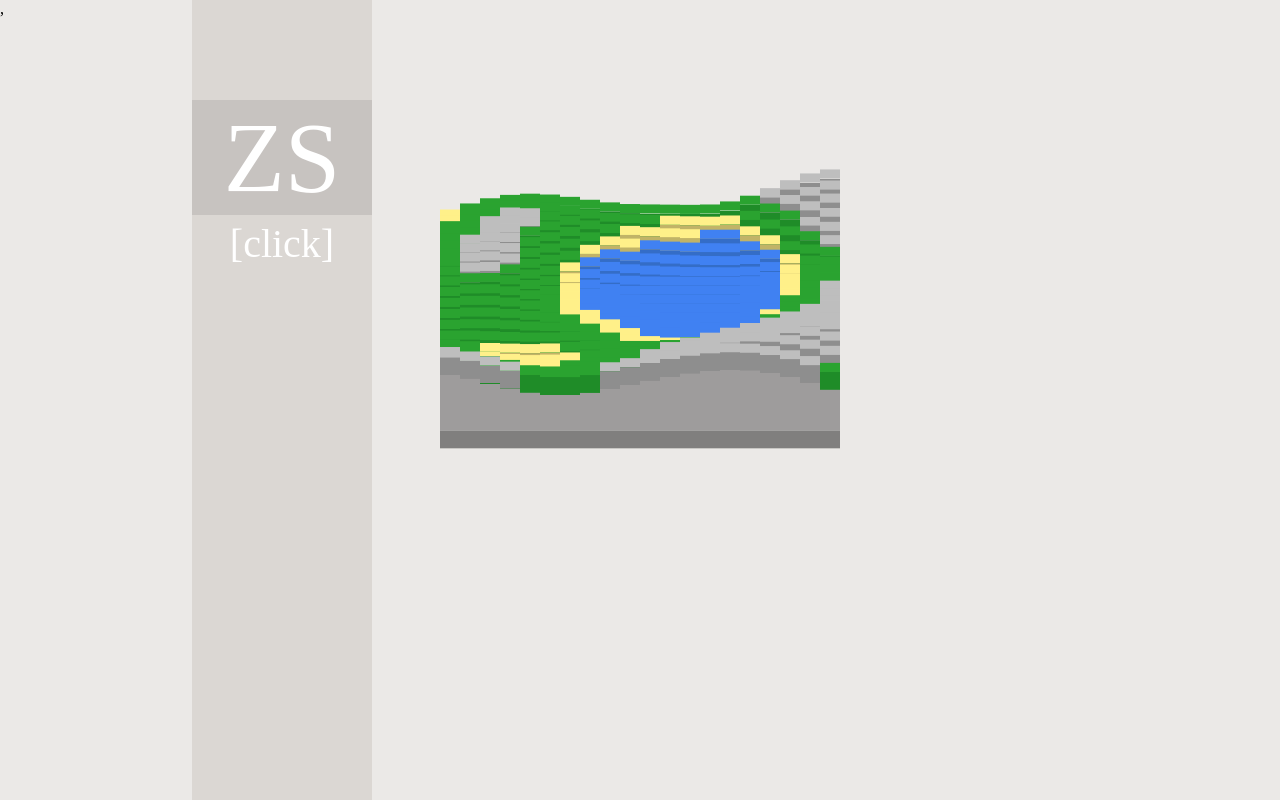
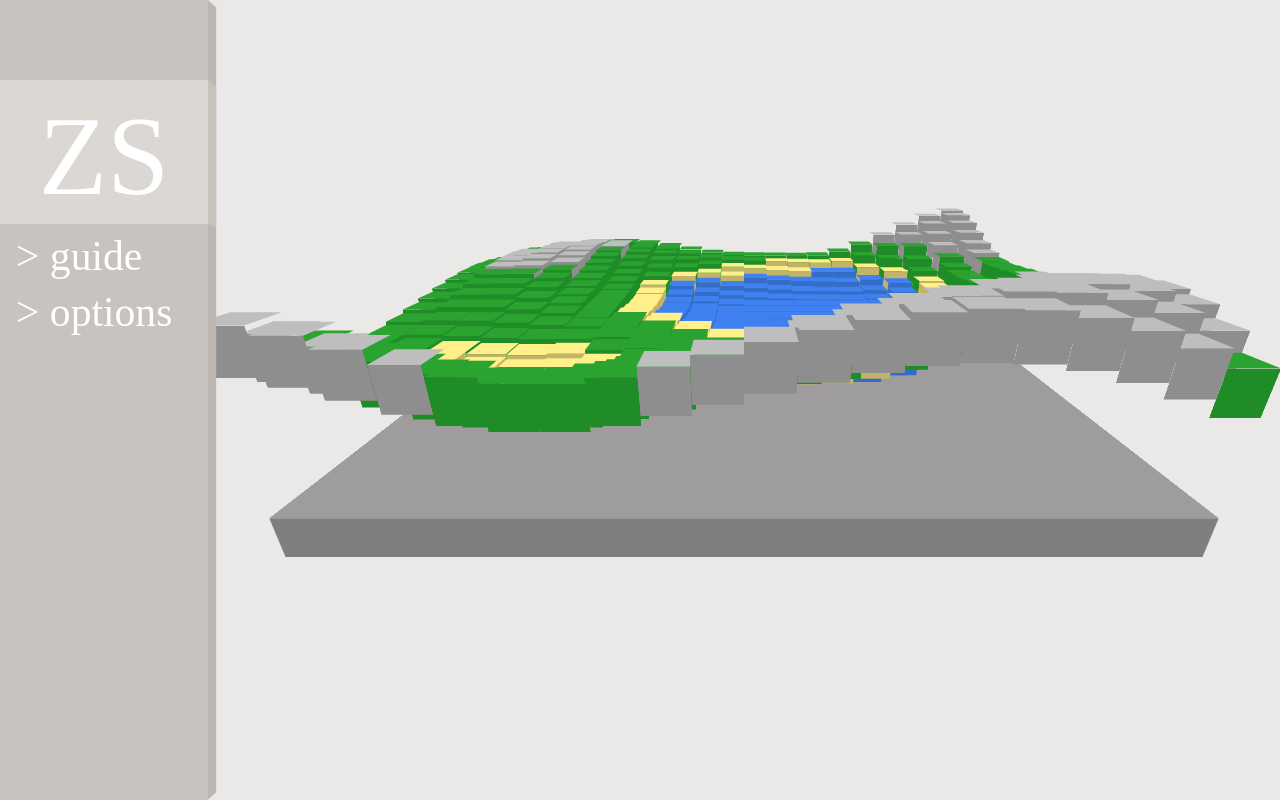
Before and after one commit to rhofvendahl/zenscape-react, a React (Create React App) app: page / in a window 1280 px wide. Built offline with nearby package versions, Linux system fonts and the light colour scheme; a web font is replaced by a local one.

Commit message:
create 3d sidebar

```diff
--- /dev/null
+++ b/src/App.js
@@ -0,0 +1,14 @@
+import React, { useEffect, useState, useRef, useCallback } from "react";
+import Controls from "./Controls";
+import ScapeManager from "./ScapeManager";
+
+const App = () => {
+    return (
+        <div className="app">
+            <Controls />
+            <ScapeManager />
+        </div>
+    );
+};
+
+export default App;
--- a/src/Background.js
+++ /dev/null
@@ -1,11 +0,0 @@
-// Renders background.
-const Background = () => {
-  return (
-    <div className="stripe">
-      <div className="logo">ZS</div>
-      <div className="guide">[click]</div>
-    </div>
-  );
-};
-
-export default Background;
--- /dev/null
+++ b/src/Controls.js
@@ -0,0 +1,18 @@
+// Renders background.
+const Controls = () => {
+  return (
+    <div className="sidebar">
+      <div className="logo">
+        ZS
+        <div className="logo-side-wrapper"><div className="logo-side" /></div>
+      </div>
+      <div className="menu">
+        <div className="guide-text">> guide</div>
+        <div className="options-text">> options</div>
+      </div>
+      <div className="sidebar-side-wrapper"><div className="sidebar-side" /></div>
+    </div>
+  );
+};
+
+export default Controls;
--- a/src/Scape.js
+++ b/src/Scape.js
@@ -82,6 +82,7 @@ const Scape = ({scapeMap, cellSize, handleClick}) => {
         marginLeft: (-scapeMap.length * cellSize / 2) + "px",
         marginTop: (-scapeMap[0].length * cellSize / 2) + "px",
         transform: "rotateX(-27deg)",
+        top: "55%",
       }}
     >
       {cells}
--- a/src/ScapeManager.js
+++ b/src/ScapeManager.js
@@ -1,5 +1,6 @@
 import React, { useEffect, useState, useRef, useCallback } from "react";
 import Scape from "./Scape";
+// import background from ""
 
 const INIT = {
   X_CELLS: 20,
@@ -77,12 +78,26 @@ const ScapeManager = () => {
   }, []);
 
   return (
-    <Scape
-      cellSize={INIT.CELL_SIZE}
-      handleClick={(boxName) => handleClick(boxName)}
-      scapeMap={scapeMap}
-    />
+    <div className="scape-manager" >
+      <Scape
+        cellSize={INIT.CELL_SIZE}
+        handleClick={(boxName) => handleClick(boxName)}
+        scapeMap={scapeMap}
+      />
+    </div>
   );
 };
 
 export default ScapeManager;
+
+
+// CONTROLS
+  // x cells
+  // y cells
+  // memory
+  // speed
+  // cellsize
+  // scape orientation
+  // wave speed
+  // wave height
+  // wave spread
--- a/src/index.css
+++ b/src/index.css
@@ -1,41 +1,96 @@
 @import url('https://fonts.googleapis.com/css2?family=Macondo&display=swap');
+
 
 html, body {
   height: 100%
 }
 
 body {
-  perspective: 600px;
   background: #ebe9e7;
-  margin: 0px;
+  margin: 0;
+}
+
+#root {
+  height: 100%;
+}
+
+.app {
+  display: flex;
+  height: 100%;
+  /* flex-direction: row; */
 }
 
 .object {
   left: 50%;
-  top: 55%;
+  top: 50%;
   position: absolute;
   transform-style: preserve-3d;
 }
 
-.stripe {
-  position: absolute;
+.sidebar {
+  perspective: 100rem;
+  perspective-origin: 50vw 50vh;
+  /* position: absolute; */
+  position: relative;
   height: 100%;
-  width: 180px;
-  margin-left: 15%;
-  background: #DBD7D3;
+  width: 13rem;
+  /* margin-left: 15%; */
+  background: #C7C3C0;
   font-family: 'Macondo', cursive;
   color: white;
-  text-align: center;
+  z-index: 9999999;
+  /* border-right: .5rem solid #C7C3C0; */
+  /* border-right: .2rem solid black; */
+}
+
+.sidebar-side {
+  background-color: #BCB7B3;
+  position: absolute;
+  width: 2rem;
+  height: 100%;
 }
 
 .logo {
-  margin-top: 100px;
-  background: #C7C3C0;
+  position: relative;
+  margin-top: 5rem;
+  height: 9rem;
+  background: #DBD7D3;
   text-align: center;
-  font-size: 100px;
+  font-size: 7rem;
+  line-height: 9.5rem;
+  transform-style: preserve-3d;
+  z-index: 10000;
 }
 
-.guide {
-  margin-top: 5px;
-  font-size: 40px;
+.logo-side-wrapper, .sidebar-side-wrapper {
+  position: absolute;
+  left: 100%;
+  top: 0;
+  height: 100%;
+  transform: rotateY(90deg);
+  transform-style: preserve-3d;
 }
+
+.logo-side {
+  background-color: #C8C2BC;
+  position: absolute;
+  width: 2rem;
+  height: 100%;
+}
+
+.menu * {
+  margin-top: .5rem;
+  margin-left: 1rem;
+  font-size: 2.6rem;
+}
+
+.scape-manager {
+  position: relative;
+  perspective: 38rem;
+  /* perspective-origin: 50vw 40vh; */
+  /* height: 100%; */
+  /* top: 10vh; */
+  margin-top: 15vh;
+  flex: 1;
+  /* height: 0; */
+}
--- a/src/index.js
+++ b/src/index.js
@@ -1,12 +1,7 @@
-import React from "react";
 import ReactDOM from "react-dom";
-import Background from "./Background";
-import ScapeManager from "./ScapeManager";
+import App from "./App";
 import "./index.css";
 
 ReactDOM.render((
-  <React.StrictMode>
-    <Background />
-    <ScapeManager />,
-  </React.StrictMode>
+  <App />
 ), document.getElementById("root"));
```
